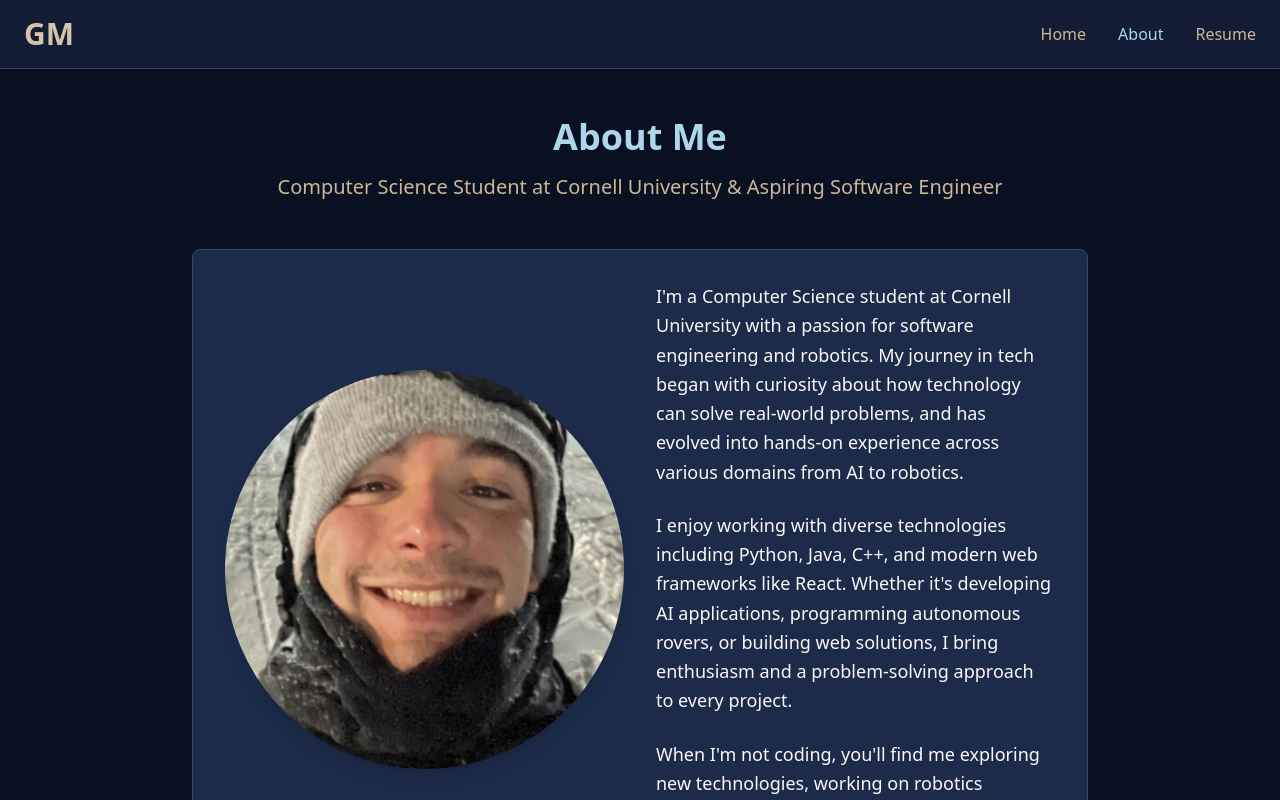
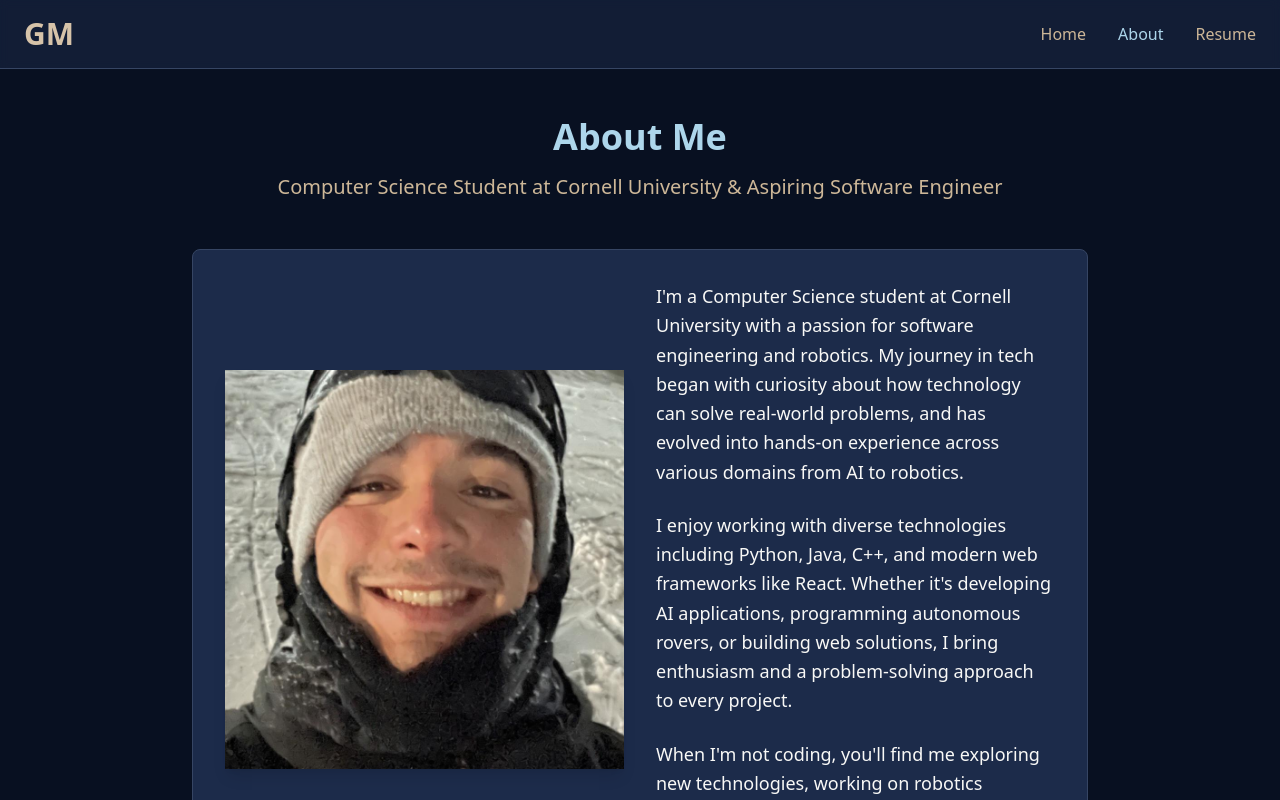
Before and after one commit to gerry-montemayor/portfolio, a React (Vite) app: page /about in a window 1280 px wide. Shown: the top 800 px of the page. Built offline with nearby package versions, Linux system fonts and the light colour scheme.

Commit message:
Code edited in Lovable Code Editor
Edited UI in Lovable

```diff
--- a/src/pages/About.tsx
+++ b/src/pages/About.tsx
@@ -47,7 +47,7 @@ const About = () => {
                   <img
                     src={profilePhoto}
                     alt="Gerardo enjoying winter sports"
-                    className="rounded-full shadow-lg w-full h-auto aspect-square object-cover"
+                    className="shadow-lg w-full h-auto aspect-square object-cover"
                   />
                 </div>
               </div>
```
